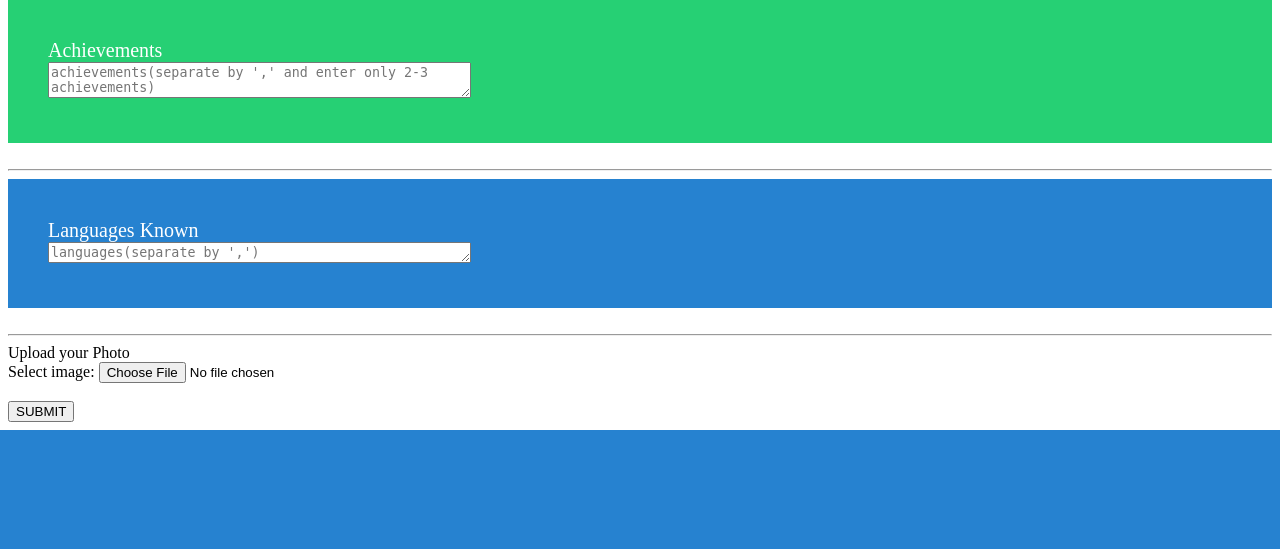
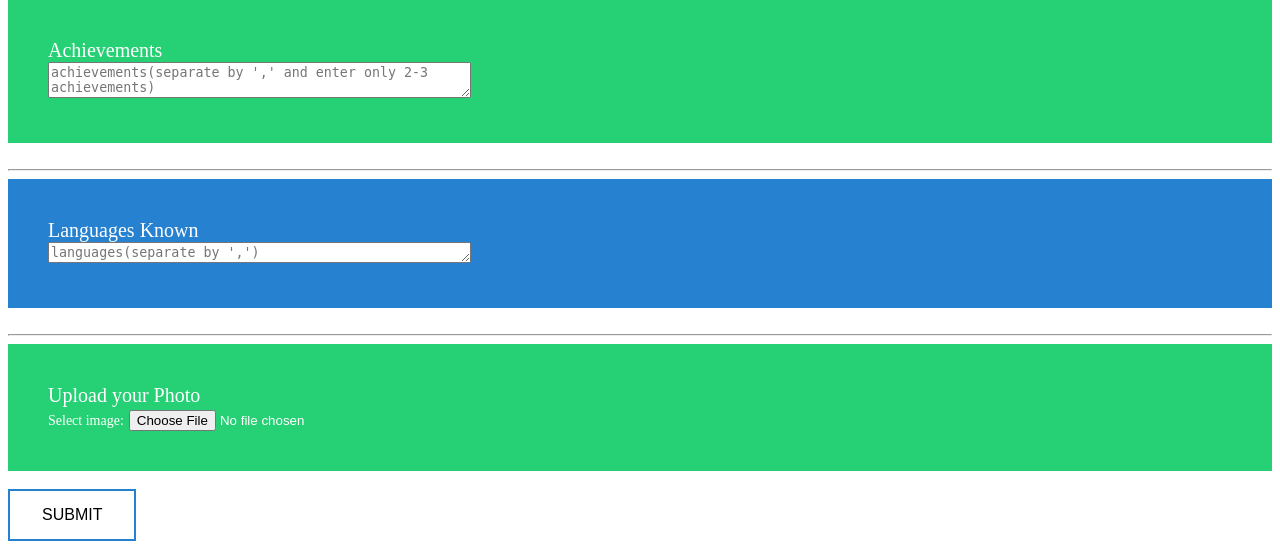
Before and after one commit to Ashes71/resume-builder, a Django app: page /Template1/Template1 in a window 1280 px wide. Shown: the part 1591-2140 px from the top of the page. Before the commit the page ends 2021 px from the top, so only its background shows below. Run offline with Django 3.2, Linux system fonts and the light colour scheme.

Commit message:
Update template_stylesheet.css

```diff
--- a/static/styles/template_stylesheet.css
+++ b/static/styles/template_stylesheet.css
@@ -51,6 +51,7 @@ li {
 .column1, .column2, .column3, .column4{
   padding-right: 15px;
 }
+
 .skills{
   padding: 40px 40px;
   color: #fff;
@@ -58,6 +59,7 @@ li {
   background: #26d074;
   font-size: 20px;
 }
+
 .key-projects{
   padding: 40px 40px;
   color: #fff;
@@ -88,3 +90,34 @@ li {
     width: 200px;
     height: 8px;
 }
+
+.image-input{
+  padding: 40px 40px;
+  color: #fff;
+  font-family: bahnschrift;
+  background: #26d074;
+  font-size: 20px;
+}
+
+.image-input span{
+  color: #fff;
+  font-family: bahnschrift;
+  font-size: 14px;
+}
+
+.contact-submit{
+  padding: 15px 32px;
+  text-align: center;
+  text-decoration: none;
+  display: inline-block;
+  font-size: 16px;
+  background-color: white;
+  color: black;
+  border: 2px solid #2682d0; /* Green */
+  transition-duration: 0.4s
+}
+
+.contact-submit:hover {
+  background-color: #2682d0; /* Green */
+  color: white;
+}
```
